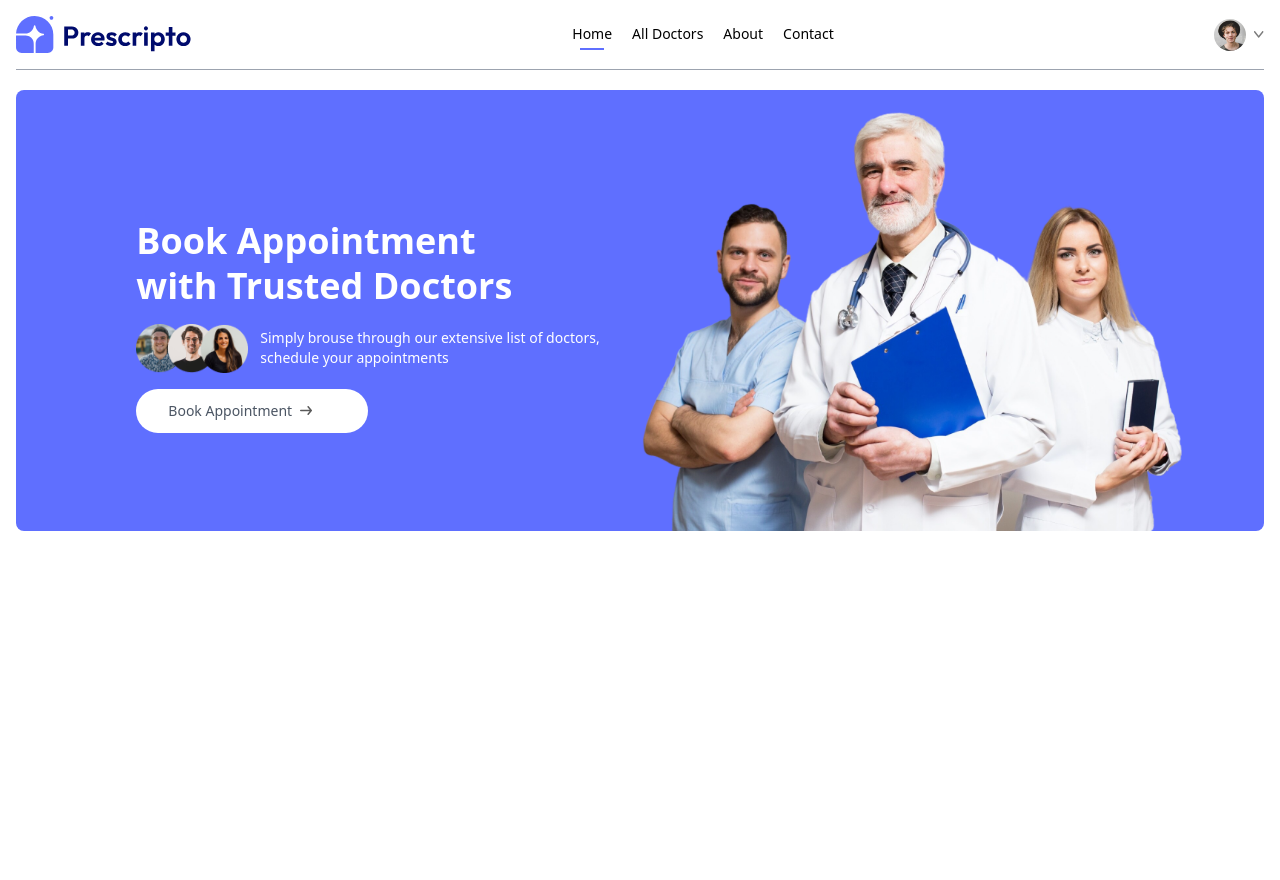
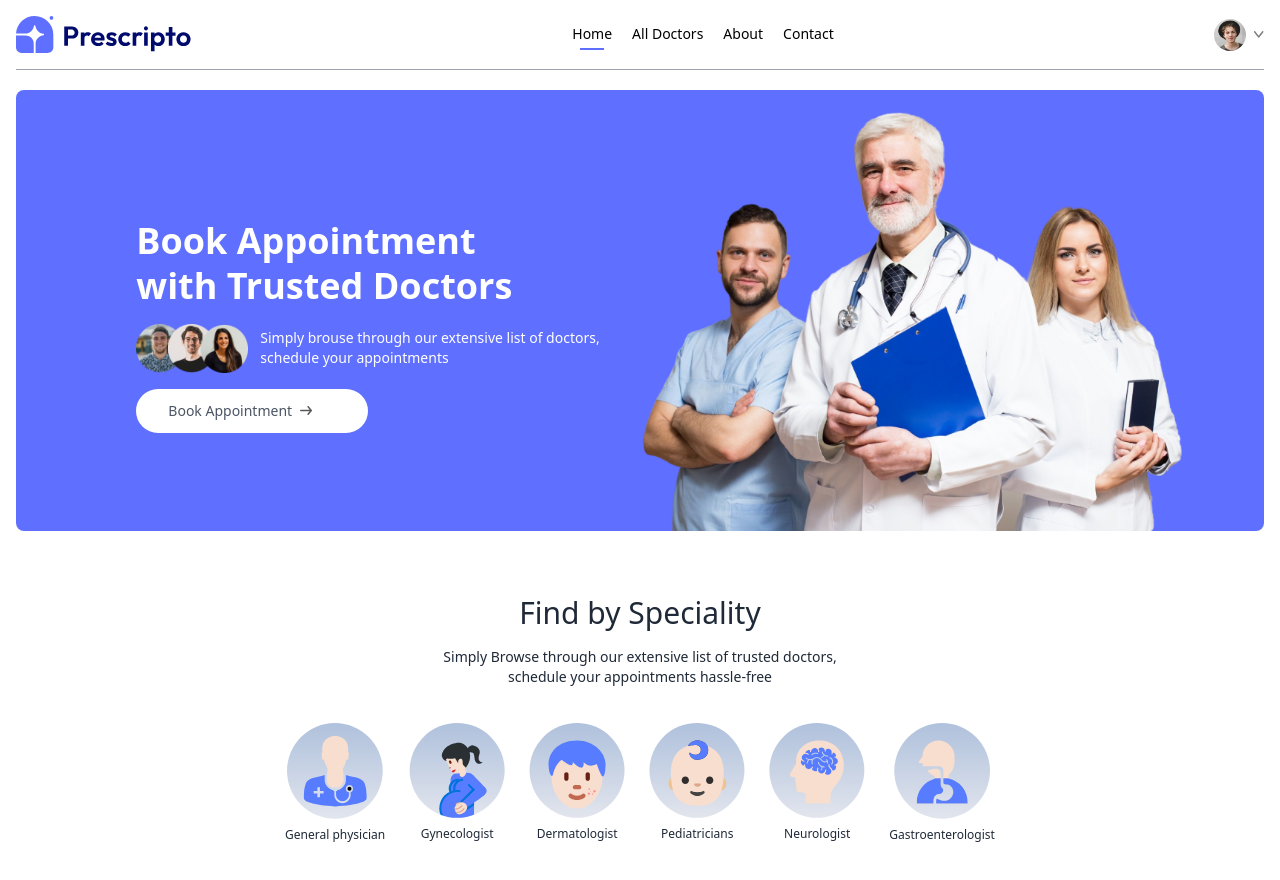
Before and after one commit to Rukshan123/doc-meet, a React (Create React App) app: page / in a window 1280 px wide. Shown: the top 880 px of the page. Before the commit the page ends 800 px from the top, so only its background shows below. Built offline with nearby package versions, Linux system fonts and the light colour scheme.

Commit message:
added speciality menu component

```diff
--- /dev/null
+++ b/src/components/SpecialityMenu.jsx
@@ -0,0 +1,38 @@
+import React from "react";
+import { specialityData } from "../assets /assets_frontend/assets";
+import { Link } from "react-router-dom";
+
+const SpecialityMenu = () => {
+    return (
+        <div
+            className="flex flex-col items-center gap-4 py-16 text-gray-800"
+            id="speciality"
+        >
+            <h1 className="text-3xl font-medium">Find by Speciality</h1>
+            <p className="sm:w-1/3 text-center text-sm">
+                Simply Browse through our extensive list of trusted doctors,
+                schedule your appointments hassle-free
+            </p>
+
+            <div className="flex sm:justify-center gap-6 pt-5 w-full overflow-scroll">
+                {specialityData.map((item, index) => (
+                    <Link
+                        onClick={() => window.scrollTo(0, 0)}
+                        className="flex flex-col items-center text-xs cursor-pointer flex-shrink-0 hover:translate-y-[-10px] transition-1ll duration-500"
+                        key={index}
+                        to={`/doctors/${item.speciality}`}
+                    >
+                        <img
+                            className="w-16 sm:w-24 mb-2"
+                            src={item.image}
+                            alt=""
+                        />
+                        <p>{item.speciality}</p>
+                    </Link>
+                ))}
+            </div>
+        </div>
+    );
+};
+
+export default SpecialityMenu;
--- a/src/index.css
+++ b/src/index.css
@@ -5,3 +5,7 @@
 .active hr {
     @apply block;
 }
+
+::-webkit-scrollbar {
+    @apply hidden;
+}
--- a/src/pages/Home.jsx
+++ b/src/pages/Home.jsx
@@ -1,10 +1,12 @@
 import React from "react";
 import Header from "../components/Header";
+import SpecialityMenu from "../components/SpecialityMenu";
 
 const Home = () => {
     return (
         <div>
             <Header />
+            <SpecialityMenu />
         </div>
     );
 };
```
